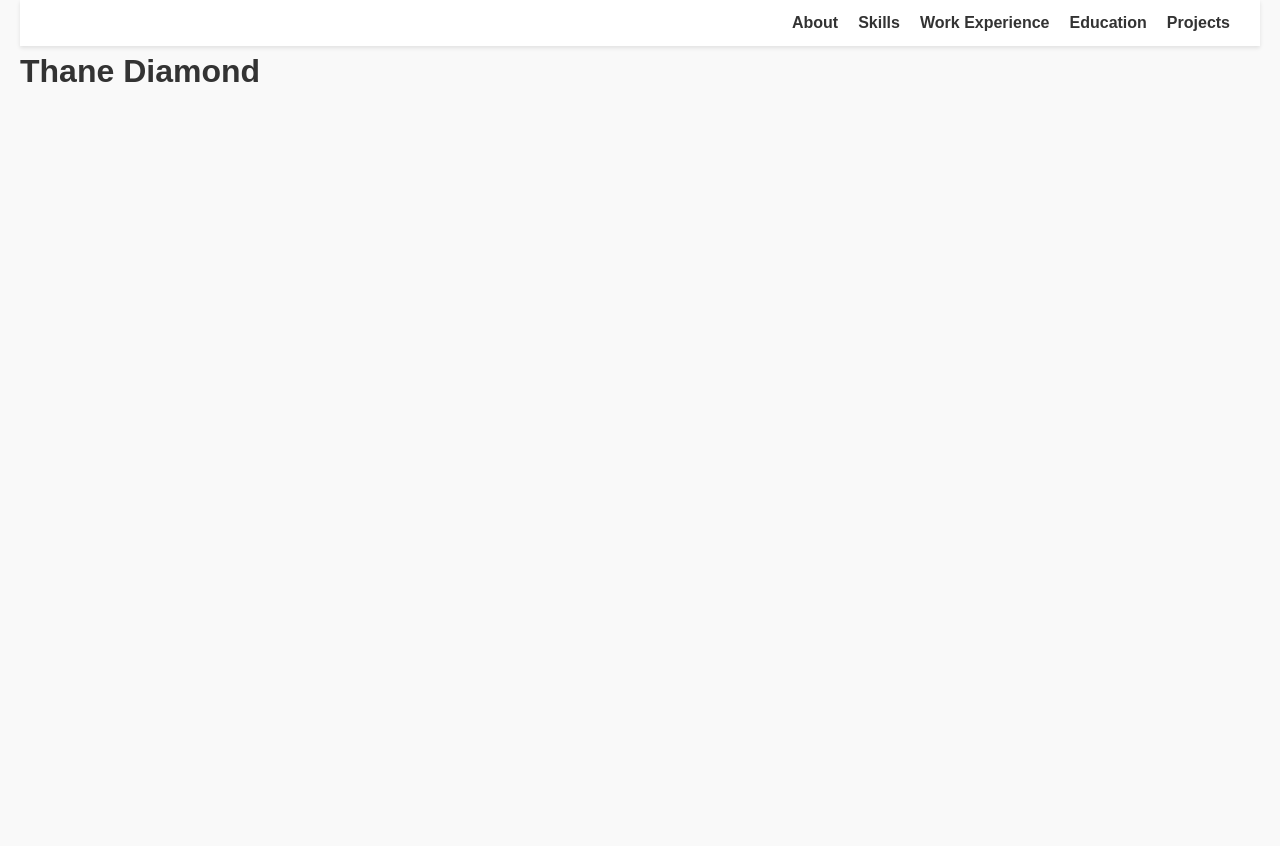
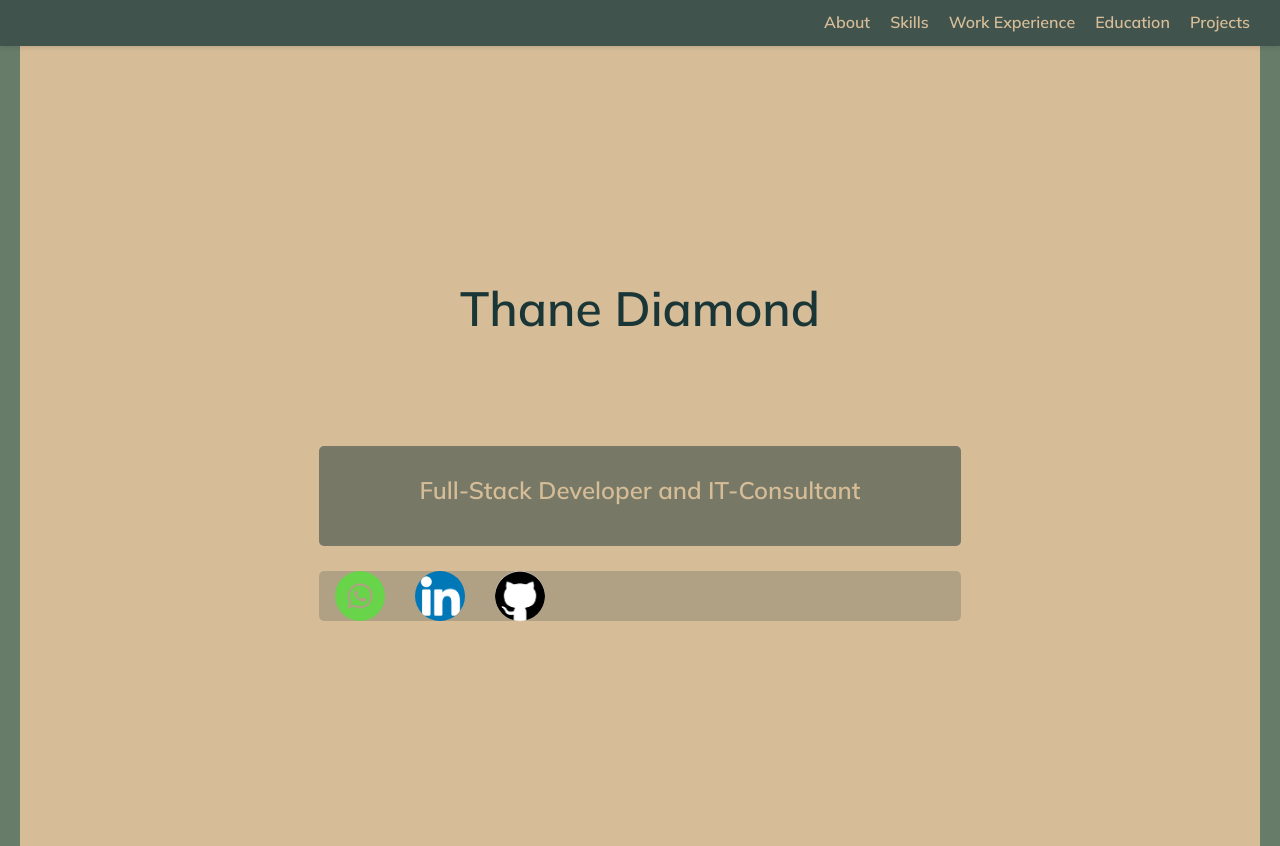
Before and after one commit to ThaneDiamond/ThaneDiamondWebsite, a plain HTML site: page index.html in a window 1280 px wide. Before the commit the page ends 800 px from the top, so only its background shows below. Drawn offline with Linux system fonts and the light colour scheme.

Commit message:
Finished With Landing Page Design
Design for landing Page mostly finished
Header, H1, quick summary and contacts added

```diff
--- a/CSS/header.css
+++ b/CSS/header.css
@@ -1,10 +1,11 @@
 header {
     position: sticky;
     top: 0;
-    background-color: #fff;
+    background-color: rgb(64, 83, 76);
     padding: 10px 20px;
     box-shadow: 0 2px 4px rgba(0, 0, 0, 0.1);
     z-index: 10;
+    margin: 0px -20px;
   }
 
   header nav ul {
@@ -19,7 +20,7 @@ header {
 
   header nav ul li a {
     text-decoration: none;
-    color: #333;
+    color: rgb(214, 189, 152);
     font-weight: bold;
     transition: color 0.3s ease;
   }
--- a/CSS/landingPage.css
+++ b/CSS/landingPage.css
@@ -1,5 +1,51 @@
-div {
-    width: 800px;
-    height: 400px;
-    background-color: navajowhite;
+.landingPageSection {
+
+    height: 100vh;
+
+    display: grid;
+    place-items: center;
+    background-color: #D6BD98;
+
 }
+
+.landingPageSection div {
+    display: grid;
+
+    justify-content: center;
+
+
+
+}
+
+.headingOne {
+    margin-bottom: 100px;
+    color: #1A3636;
+    font-size: xx-large;
+}
+
+.summary {
+    background-color: rgba(26, 54, 54, 0.5);
+    height: 100px;
+    width: auto;
+    padding: 25px 100px 25px 100px;
+    border-radius: 5px;
+
+}
+
+.contacts {
+    margin-top: 25px;
+    display: grid;
+    grid-template-columns: repeat(8,1fr);
+    grid-template-rows: 1fr;
+    background-color: rgba(26, 54, 54, 0.2);
+    width: 100%;
+    border-radius: 5px;
+
+    color: #1A3636;
+}
+.contacts div img{
+
+    height: 50px;
+    width: 50px;
+    border-radius: 50%;
+}
--- a/CSS/style.css
+++ b/CSS/style.css
@@ -5,9 +5,11 @@
   }
 
   body {
-    font-family: Arial, sans-serif;
+    font-family: 'Mulish', 'Arial', 'Helvetica Neue', sans-serif;
     line-height: 1.6;
     color: #333;
-    background-color: #f9f9f9;
+    background-color: #677D6A;
+    color: #D6BD98;
     padding: 0 20px;
+
   }
--- a/Elements/landingPage.html
+++ b/Elements/landingPage.html
@@ -1,5 +1,13 @@
 
 <div>
-    <div><h1>Thane Diamond</h1></div>
-    <div id="contacts"></div>
+    <div class="headingOne"><h1>Thane Diamond</h1></div>
+
+    <div class="summary"><h2>Full-Stack Developer and IT-Consultant</h2></div>
+
+    <div class="contacts">
+        <div><img src="/WebsiteSources/Images/whatsappIcon.png" alt=""></div>
+        <div><img src="/WebsiteSources/Images/LinkedInIcon.png" alt=""></div>
+        <div><img src="/WebsiteSources/Images/GitHubIcon.png" alt=""></div>
+
+    </div>
 </div>
--- a/index.html
+++ b/index.html
@@ -1,27 +1,27 @@
 <!DOCTYPE html>
 <html lang="en">
 <head>
-    <!-- try workout the styling for the divs -->
+
+     <link rel="stylesheet" href="/CSS/landingPage.css">
     <link rel="stylesheet" href="/CSS/header.css">
     <link rel="stylesheet" href="/CSS/style.css">
     <meta charset="UTF-8">
+    <link href="https://fonts.googleapis.com/css2?family=Mulish:wght@300;400;500;600&display=swap" rel="stylesheet">
     <meta name="viewport" content="width=device-width, initial-scale=1.0">
     <title>Document</title>
 </head>
+<header>
+    <div id="header"></div>
+</header>
 <body>
-    <header>
-        <div id="header"></div>
-    </header>
-    <section></section>
-
-    <div id="landingPage"></div>
-    <div id="contacts"></div>
-    <div id="contactsSticky"></div>
-    <div id="about"></div>
-    <div id="skills"></div>
-    <div id="workExperience"></div>
-    <div id="education"></div>
-    <div id="projects"></div>
+    <section class="landingPageSection"><div id="landingPage"></div></section>
+    <section class="contactsSection"><div id="contacts"></div></section>
+    <section class="contactsStickySection"><div id="contactsSticky"></div></section>
+    <section class="aboutSection"><div id="about"></div></section>
+    <section class="skillsSection"><div id="skills"></div></section>
+    <section class="workExperienceSection"><div id="workExperience"></div></section>
+    <section class="educationSection"><div id="education"></div></section>
+    <section class="projectsSection"><div id="projects"></div></section>
 
     <script src="/JavaScript/LandingPageCall.js"></script>
     <script src="/JavaScript/headerCall.js"></script>
```
Also changed, not shown: WebsiteSources/Images/GitHubIcon.png (added), WebsiteSources/Images/LinkedInIcon.png (added), WebsiteSources/Images/whatsappIcon.png (added).
